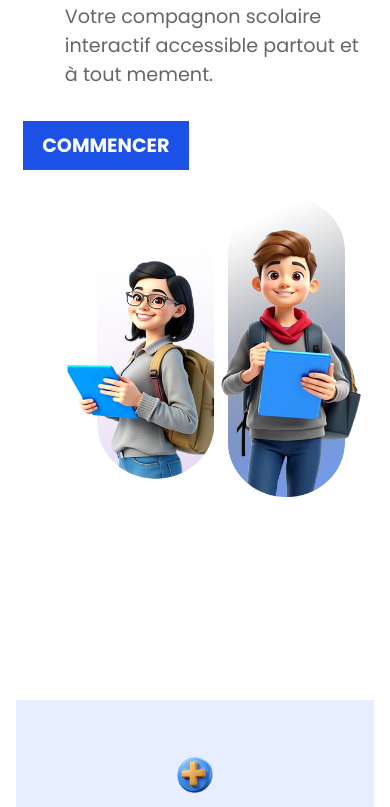
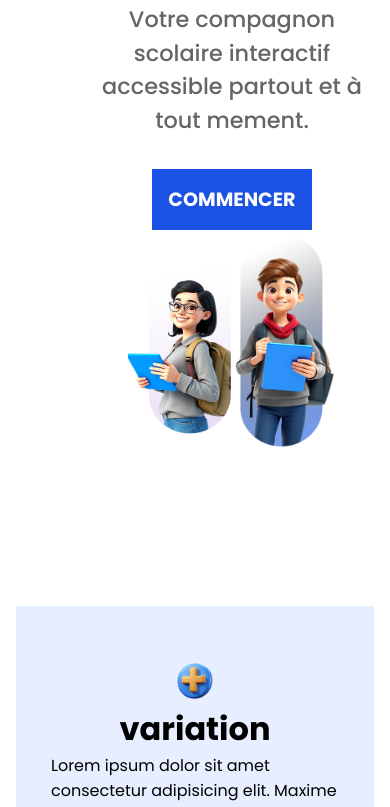
Before and after one commit to edmundderek/savoor, a plain HTML site: page index.html in a window 390 px wide. Shown: the part 213-1020 px from the top of the page. Drawn offline with Linux system fonts and the light colour scheme; a web font is replaced by a local one.

Commit message:
Update styles.css

```diff
--- a/styles.css
+++ b/styles.css
@@ -222,21 +222,19 @@ main {
 
 .hero{
 grid-area: hero;
-max-width: 400px;
 padding: 1rem;
 background-color: white;
 display: grid;
 margin: auto;
 grid-template-columns: 1fr 1fr;
-
 grid-template-areas:
 "herotext heroimg"
 "herotext heroimg"
 "btn heroimg";
-gap: 2rem;
+gap: 1rem;
 justify-content: center;
 align-content: center;
-margin-top: 80px;
+margin-top: 90px;
 
 
 
@@ -250,25 +248,25 @@ margin-top: 80px;
     align-content: center;
     grid-area: herotext;
  margin: auto;
-    width:450px;
+    width:400px;
     padding:1em;
 
 }
 .hero h1 {
-display: block;
     margin: auto;
+
     font-size: 3em;
     color: #333;
-    font-weight: 700;
+    font-weight: 900;
 }
 
 
 .hero p {
-    font-size: 1.2em;
+    font-size: 1.4em;
     line-height: 1.5;
     color: #666;
     margin-bottom: 1rem;
-    font-weight: 400;
+    font-weight: 500;
 
 }
 button {
@@ -281,8 +279,8 @@ button {
     background-color: var(--clrmain500);
     font-size: 1.2rem ;
     font-weight: bold;
-    position: relative;
-    padding: 0.5em 1em;
+
+    padding: 1rem;
     border: none;
     overflow: hidden;
     z-index: 5;
@@ -347,21 +345,23 @@ transition: 0.8s;
 
     .image-container{
             grid-area: heroimg;
-width: 450px;
-height: 450px;
+            width: 550px;
+            height: 590px;
             display: block;
-margin: 1rem;
+            padding: 1em;
+            margin: auto;
 
     }
     .heroimg{
             display: block;
-        width: 100%;
-        height: 100%;
-
+            width: 90%;
+            height: 90%;
+            padding: 1rem;
+            margin: 1rem;
             transform: translateY(-10%);
     }
 
-.chatmessage1{
+/* .chatmessage1{
     display: inline-block;
     position: relative;
     background-color: white;
@@ -370,10 +370,11 @@ transform: translateY(-10%);
     justify-content: center;
     align-content: center;
     margin: auto;
-    padding-right: .8em;
+    padding-right: 1em;
     outline: none;
     box-shadow: 0px 0px 4px 0px rgba(0,0,0,0.75);
-
+    top: 15%;
+    left: 10%;
     z-index: 6;
 
 }
@@ -417,27 +418,28 @@ scale: 100%;
     font-size: 0.7em;
     font-weight: 600;
     display: inline-flex;
-    overflow:clip; /* Ensures the content is not revealed until the animation */
-    border-right: .15em solid rgb(43, 43, 43); /* The typwriter cursor */
-    white-space: nowrap; /* Keeps the content on a single line */
-    margin: 0 auto; /* Gives that scrolling effect as the typing happens */
+    overflow:clip;  Ensures the content is not revealed until the animation
+    border-right: .15em solid rgb(43, 43, 43);
+    white-space: nowrap;
+    margin: 0 auto;
 
     animation:
       typing 3s steps(30, end),
       blink-caret .75s step-end infinite;
   }
 
-  /* The typing effect */
+
   @keyframes typing {
     from { width: 0 }
     to { width: 100% }
   }
 
-  /* The typewriter cursor effect */
+
   @keyframes blink-caret {
     from, to { border-color: transparent }
     50% { border-color: rgb(43, 43, 43); }
   }
+  */
 
     .services{
 grid-area: services;
@@ -506,15 +508,15 @@ aspect-ratio: auto;
     }
     main{
         max-width:100%;
-	    padding:1rem;
+margin: auto;
 
     }
     main h1 {
-        font-size: 2.5em;
+        font-size: 2em;
     }
 
     main p {
-        font-size: 1.2em;
+        font-size: 1em;
 
 
     }
@@ -534,6 +536,19 @@ aspect-ratio: auto;
         "btn"
         "heroimg";
 	    margin: auto;
+        text-align: center;
+
+
+    }
+
+    .image-container{
+
+        width: 400px;
+        height: 400px;
+        display: block;
+        padding: 2em;
+        margin: auto;
+
 }
     .heroimg{
     height: 90%;
@@ -567,6 +582,15 @@ padding: 1rem;
 margin: auto;
     padding: 1rem ;
 }
+.image-container{
+
+    width: 360px;
+    height: 360px;
+
+    padding: 1em;
+    margin: auto;
+
+}
    .heroimg{
     padding: 1em;
         height: 80%;
```
Lines whose indentation alone changed are shown as unchanged.
